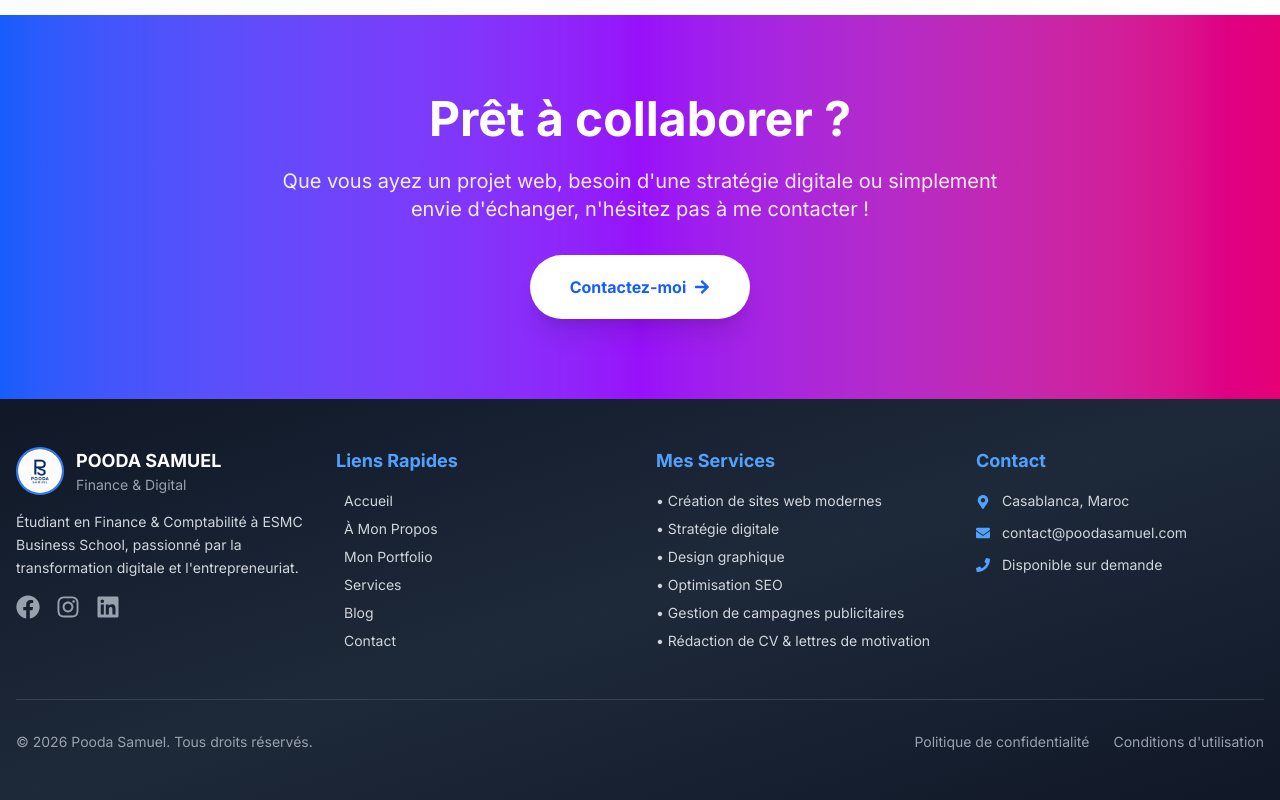
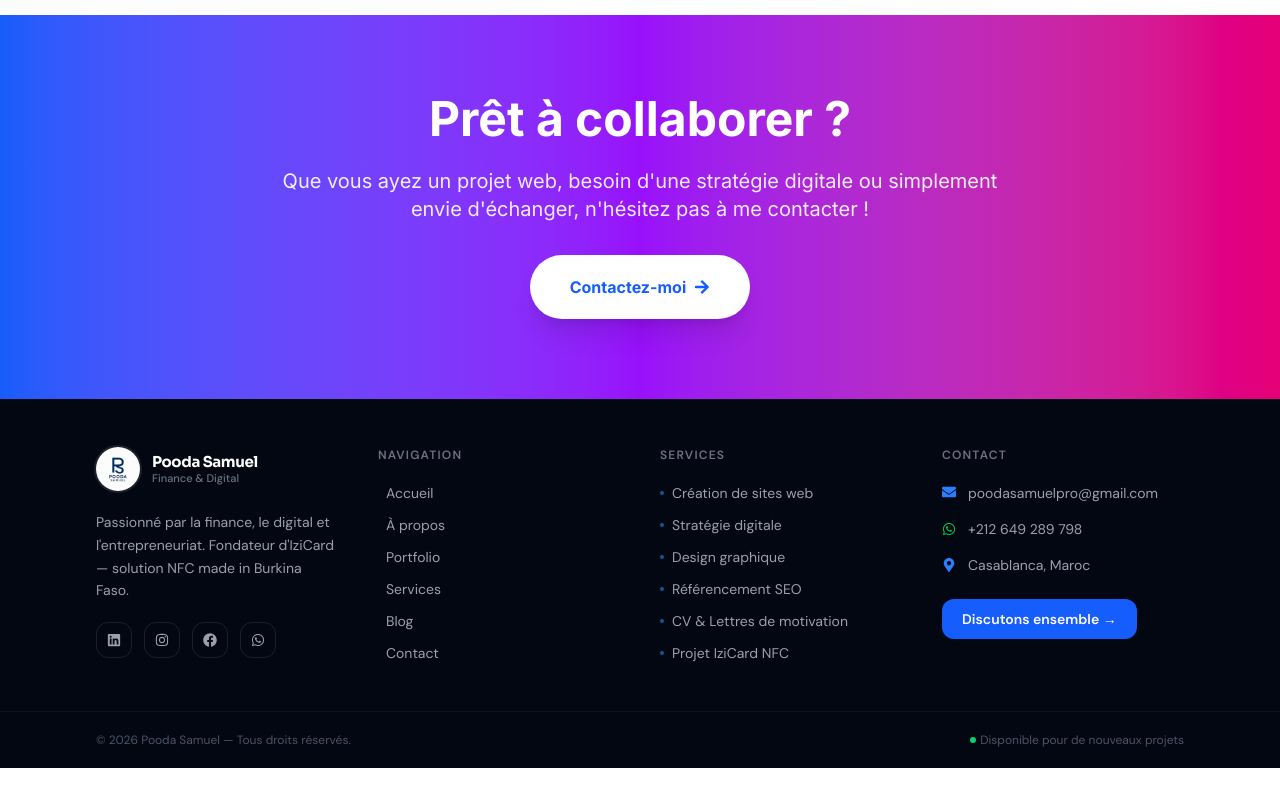
Before and after one commit to poodasamuelpro/poodasamuel.com, a Next.js app: page / in a window 1280 px wide. Shown: the part 2633-3433 px from the top of the page. After the commit the page ends 3401 px from the top, so only its background shows below. Built offline with nearby package versions, Linux system fonts and the light colour scheme.

Commit message:
Update Footer.tsx

```diff
--- a/components/Footer.tsx
+++ b/components/Footer.tsx
@@ -1,154 +1,195 @@
 "use client";
+
+// components/Footer.tsx
 
 import Link from 'next/link';
 import Image from 'next/image';
 import { motion } from 'framer-motion';
-import { FaFacebook, FaInstagram, FaLinkedin, FaEnvelope, FaPhone, FaMapMarkerAlt } from 'react-icons/fa';
+import { FaFacebook, FaInstagram, FaLinkedin, FaWhatsapp, FaEnvelope, FaMapMarkerAlt } from 'react-icons/fa';
+
+const NAV_LINKS = [
+  { href: '/', label: 'Accueil' },
+  { href: '/about', label: 'À propos' },
+  { href: '/portfolio', label: 'Portfolio' },
+  { href: '/services', label: 'Services' },
+  { href: '/blog', label: 'Blog' },
+  { href: '/contact', label: 'Contact' },
+];
+
+const SOCIAL_LINKS = [
+  { name: 'LinkedIn', icon: FaLinkedin, href: 'http://www.linkedin.com/in/pooda-samuel' },
+  { name: 'Instagram', icon: FaInstagram, href: 'https://www.instagram.com/samuelpooda09' },
+  { name: 'Facebook', icon: FaFacebook, href: 'https://www.facebook.com/share/1EnrY67Amd/?mibextid=wwXIfr' },
+  { name: 'WhatsApp', icon: FaWhatsapp, href: 'https://wa.me/212649289798' },
+];
+
+const SERVICES = [
+  'Création de sites web',
+  'Stratégie digitale',
+  'Design graphique',
+  'Référencement SEO',
+  'CV & Lettres de motivation',
+  'Projet IziCard NFC',
+];
 
 export default function Footer() {
-  const socialLinks = [
-    {
-      name: 'Facebook',
-      icon: FaFacebook,
-      href: 'https://www.facebook.com/share/1EnrY67Amd/?mibextid=wwXIfr',
-      color: 'hover:text-blue-600'
-    },
-    {
-      name: 'Instagram',
-      icon: FaInstagram,
-      href: 'https://www.instagram.com/samuelpooda09',
-      color: 'hover:text-pink-600'
-    },
-    {
-      name: 'LinkedIn',
-      icon: FaLinkedin,
-      href: 'http://www.linkedin.com/in/pooda-samuel',
-      color: 'hover:text-blue-700'
-    }
-  ];
+  return (
+    <footer
+      className="bg-gray-950 text-white"
+      style={{ fontFamily: "'DM Sans', sans-serif" }}
+    >
+      {/* ── Bande supérieure ── */}
+      <div className="border-b border-white/5">
+        <div className="max-w-6xl mx-auto px-5 sm:px-8 py-12">
+          <div className="grid grid-cols-1 md:grid-cols-2 lg:grid-cols-4 gap-10">
 
-  const quickLinks = [
-    { name: 'Accueil', href: '/' },
-    { name: 'À Mon Propos', href: '/about' },
-    { name: 'Mon Portfolio', href: '/portfolio' },
-    { name: 'Services', href: '/services' },
-    { name: 'Blog', href: '/blog' },
-    { name: 'Contact', href: '/contact' }
-  ];
-
-  return (
-    <footer className="bg-gradient-to-br from-gray-900 via-gray-800 to-gray-900 text-white">
-      <div className="container mx-auto px-4 py-12">
-        <div className="grid grid-cols-1 md:grid-cols-2 lg:grid-cols-4 gap-8">
-          {/* About Section */}
-          <div className="space-y-4">
-            <div className="flex items-center space-x-3">
-              <div className="relative w-12 h-12 overflow-hidden rounded-full border-2 border-blue-500">
+            {/* ── Identité ── */}
+            <div className="lg:col-span-1 space-y-5">
+              <Link href="/" className="flex items-center gap-3 group w-fit">
+                <div className="relative w-11 h-11 rounded-full overflow-hidden ring-2 ring-white/10 group-hover:ring-blue-500 transition-all duration-300">
                   <Image
                     src="/images/logo.jpg"
-                  alt="Pooda Samuel Logo"
+                    alt="Pooda Samuel"
                     fill
                     className="object-cover"
                   />
                 </div>
-              <div>
-                <h3 className="text-lg font-bold">POODA SAMUEL</h3>
-                <p className="text-sm text-gray-400">Finance & Digital</p>
+                <div className="leading-tight">
+                  <p
+                    className="text-[15px] font-bold text-white tracking-tight"
+                    style={{ fontFamily: "'Sora', sans-serif" }}
+                  >
+                    Pooda Samuel
+                  </p>
+                  <p className="text-[11px] text-gray-500 font-medium">Finance & Digital</p>
                 </div>
-            </div>
-            <p className="text-gray-300 text-sm leading-relaxed">
-              Étudiant en Finance & Comptabilité à ESMC Business School, passionné par la transformation digitale et l'entrepreneuriat.
+              </Link>
+
+              <p className="text-sm text-gray-400 leading-relaxed">
+                Passionné par la finance, le digital et l'entrepreneuriat.
+                Fondateur d'IziCard — solution NFC made in Burkina Faso.
               </p>
-            <div className="flex space-x-4">
-              {socialLinks.map((social) => {
-                const Icon = social.icon;
-                return (
+
+              {/* Réseaux */}
+              <div className="flex gap-3">
+                {SOCIAL_LINKS.map(({ name, icon: Icon, href }, i) => (
                   <motion.a
-                    key={social.name}
-                    href={social.href}
+                    key={name}
+                    href={href}
                     target="_blank"
                     rel="noopener noreferrer"
-                    whileHover={{ scale: 1.2, y: -5 }}
-                    className={`text-gray-400 ${social.color} transition-colors duration-300`}
-                    aria-label={social.name}
+                    aria-label={name}
+                    initial={{ opacity: 0, y: 8 }}
+                    whileInView={{ opacity: 1, y: 0 }}
+                    viewport={{ once: true }}
+                    transition={{ delay: i * 0.07 }}
+                    whileHover={{ y: -3 }}
+                    className="w-9 h-9 flex items-center justify-center border border-white/10 rounded-xl text-gray-400 hover:text-white hover:border-blue-500 hover:bg-blue-500/10 transition-all duration-200"
                   >
-                    <Icon className="text-2xl" />
+                    <Icon className="text-sm" />
                   </motion.a>
-                );
-              })}
+                ))}
               </div>
             </div>
 
-          {/* Quick Links */}
+            {/* ── Navigation ── */}
             <div>
-            <h3 className="text-lg font-bold mb-4 text-blue-400">Liens Rapides</h3>
-            <ul className="space-y-2">
-              {quickLinks.map((link) => (
-                <li key={link.name}>
+              <p
+                className="text-xs font-bold uppercase tracking-widest text-gray-500 mb-5"
+              >
+                Navigation
+              </p>
+              <ul className="space-y-3">
+                {NAV_LINKS.map((link) => (
+                  <li key={link.href}>
                     <Link
                       href={link.href}
-                    className="text-gray-300 hover:text-blue-400 transition-colors text-sm flex items-center space-x-2 group"
+                      className="text-sm text-gray-400 hover:text-white transition-colors duration-200 flex items-center gap-2 group"
                     >
-                    <span className="w-0 h-px bg-blue-400 group-hover:w-4 transition-all duration-300" />
-                    <span>{link.name}</span>
+                      <span className="w-0 h-px bg-blue-500 group-hover:w-3 transition-all duration-300" />
+                      {link.label}
                     </Link>
                   </li>
                 ))}
               </ul>
             </div>
 
-          {/* Services */}
+            {/* ── Services ── */}
             <div>
-            <h3 className="text-lg font-bold mb-4 text-blue-400">Mes Services</h3>
-            <ul className="space-y-2 text-sm text-gray-300">
-              <li>• Création de sites web modernes</li>
-              <li>• Stratégie digitale</li>
-              <li>• Design graphique</li>
-              <li>• Optimisation SEO</li>
-              <li>• Gestion de campagnes publicitaires</li>
-              <li>• Rédaction de CV & lettres de motivation</li>
+              <p className="text-xs font-bold uppercase tracking-widest text-gray-500 mb-5">
+                Services
+              </p>
+              <ul className="space-y-3">
+                {SERVICES.map((s) => (
+                  <li key={s} className="text-sm text-gray-400 flex items-center gap-2">
+                    <span className="w-1 h-1 rounded-full bg-blue-500/60 flex-shrink-0" />
+                    {s}
+                  </li>
+                ))}
               </ul>
             </div>
 
-          {/* Contact Info */}
+            {/* ── Contact ── */}
             <div>
-            <h3 className="text-lg font-bold mb-4 text-blue-400">Contact</h3>
-            <ul className="space-y-3 text-sm">
-              <li className="flex items-start space-x-3 text-gray-300">
-                <FaMapMarkerAlt className="text-blue-400 mt-1 flex-shrink-0" />
-                <span>Casablanca, Maroc</span>
-              </li>
-              <li className="flex items-center space-x-3 text-gray-300">
-                <FaEnvelope className="text-blue-400 flex-shrink-0" />
-                <a href="mailto:contact@poodasamuel.com" className="hover:text-blue-400 transition-colors">
-                  contact@poodasamuel.com
+              <p className="text-xs font-bold uppercase tracking-widest text-gray-500 mb-5">
+                Contact
+              </p>
+              <ul className="space-y-4">
+                <li>
+                  <a
+                    href="mailto:poodasamuelpro@gmail.com"
+                    className="flex items-start gap-3 text-sm text-gray-400 hover:text-white transition-colors group"
+                  >
+                    <FaEnvelope className="text-blue-500 mt-0.5 flex-shrink-0" />
+                    <span className="break-all">poodasamuelpro@gmail.com</span>
                   </a>
                 </li>
-              <li className="flex items-center space-x-3 text-gray-300">
-                <FaPhone className="text-blue-400 flex-shrink-0" />
-                <span>Disponible sur demande</span>
+                <li>
+                  <a
+                    href="https://wa.me/212649289798"
+                    target="_blank"
+                    rel="noopener noreferrer"
+                    className="flex items-center gap-3 text-sm text-gray-400 hover:text-white transition-colors"
+                  >
+                    <FaWhatsapp className="text-green-500 flex-shrink-0" />
+                    +212 649 289 798
+                  </a>
+                </li>
+                <li className="flex items-center gap-3 text-sm text-gray-400">
+                  <FaMapMarkerAlt className="text-blue-500 flex-shrink-0" />
+                  Casablanca, Maroc
                 </li>
               </ul>
+
+              {/* CTA */}
+              <Link
+                href="/contact"
+                className="mt-6 inline-flex items-center gap-2 px-5 py-2.5 bg-blue-600 text-white text-sm font-semibold rounded-xl hover:bg-blue-500 transition-colors duration-200"
+              >
+                Discutons ensemble →
+              </Link>
+            </div>
+
+          </div>
         </div>
       </div>
 
-        {/* Bottom Bar */}
-        <div className="mt-12 pt-8 border-t border-gray-700">
-          <div className="flex flex-col md:flex-row justify-between items-center space-y-4 md:space-y-0">
-            <p className="text-gray-400 text-sm text-center md:text-left">
-              © {new Date().getFullYear()} Pooda Samuel. Tous droits réservés.
+      {/* ── Barre basse ── */}
+      <div className="max-w-6xl mx-auto px-5 sm:px-8 py-5">
+        <div className="flex flex-col sm:flex-row items-center justify-between gap-3">
+          <p className="text-xs text-gray-600">
+            © {new Date().getFullYear()} Pooda Samuel — Tous droits réservés.
           </p>
-            <div className="flex space-x-6 text-sm">
-              <Link href="/privacy" className="text-gray-400 hover:text-blue-400 transition-colors">
-                Politique de confidentialité
-              </Link>
-              <Link href="/terms" className="text-gray-400 hover:text-blue-400 transition-colors">
-                Conditions d'utilisation
-              </Link>
+          <div className="flex items-center gap-1 text-xs text-gray-600">
+            <span className="w-1.5 h-1.5 rounded-full bg-green-400 animate-pulse" />
+            Disponible pour de nouveaux projets
           </div>
         </div>
       </div>
-      </div>
+
+      <style jsx global>{`
+        @import url('https://fonts.googleapis.com/css2?family=Sora:wght@600;700&family=DM+Sans:wght@400;500;600&display=swap');
+      `}</style>
     </footer>
   );
 }
```
Lines whose indentation alone changed are shown as unchanged.
